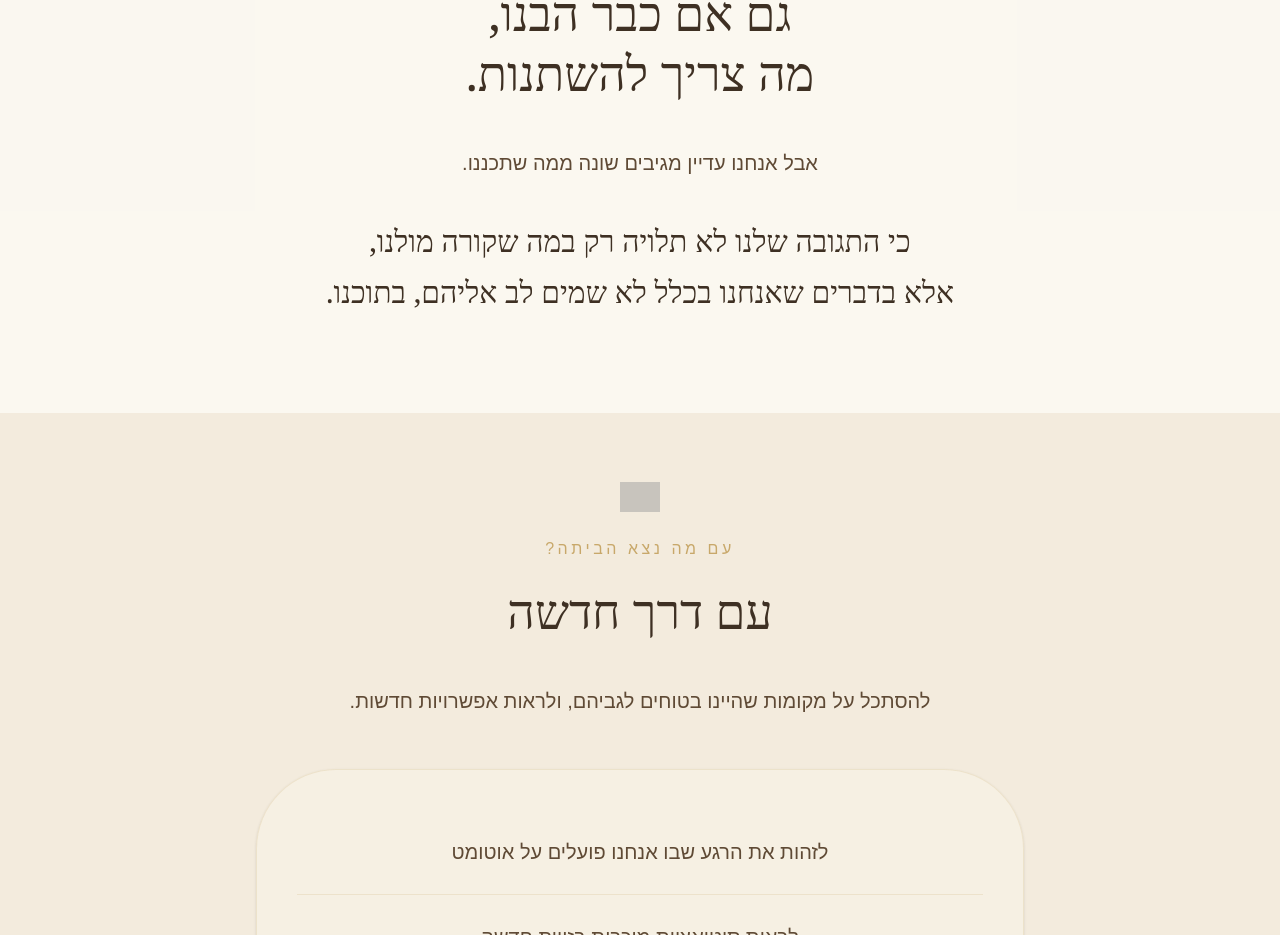
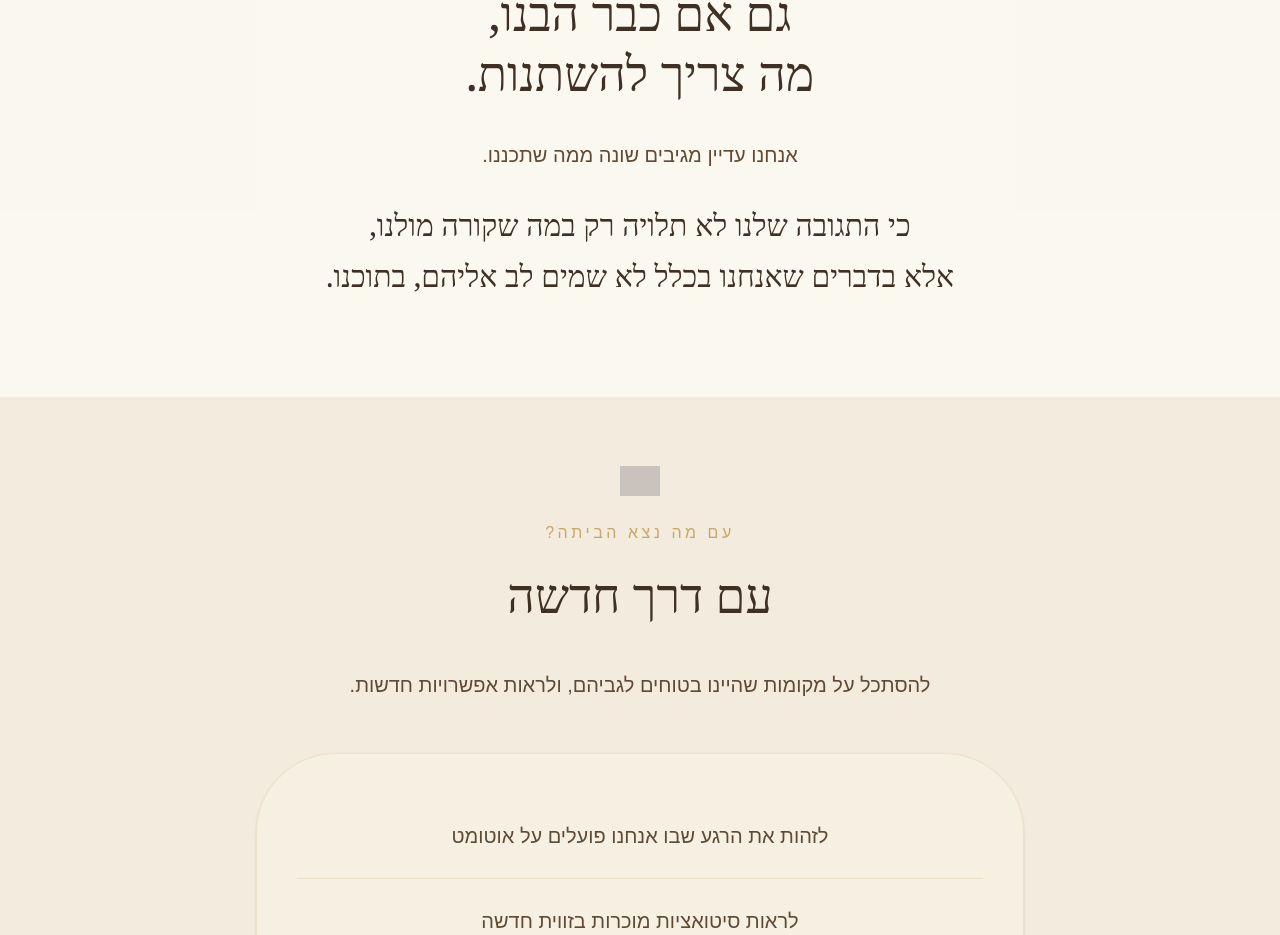
Before and after one commit to shahar27/shahar-landing, a Next.js app: page /defense-patterns-evening in a window 1280 px wide. Shown: the part 6648-7583 px from the top of the page. Built offline with nearby package versions, Linux system fonts and the light colour scheme; grey boxes are pictures that could not be loaded.

Commit message:
Refine event page design and pricing

```diff
--- a/app/defense-patterns-evening/page.tsx
+++ b/app/defense-patterns-evening/page.tsx
@@ -270,13 +270,13 @@ export default function DefensePatternsEveningPage() {
             מה צריך להשתנות.
           </h2>
 
-          <div className="mt-10 text-xl leading-10 text-[#5F4A35] space-y-6">
+          <div className="mt-8 text-xl leading-10 text-[#5F4A35] space-y-6">
 
             <p>
-              אבל אנחנו עדיין מגיבים שונה ממה שתכננו.
+               אנחנו עדיין מגיבים שונה ממה שתכננו.
             </p>
 
-            <p className="mt-8 text-2xl md:text-3xl font-serif text-[#3E3023] leading-[1.7]">
+            <p className="mt-6 text-2xl md:text-3xl font-serif text-[#3E3023] leading-[1.7]">
               כי התגובה שלנו לא תלויה רק במה שקורה מולנו,
               <br />
               אלא בדברים שאנחנו בכלל לא שמים לב אליהם, בתוכנו.
```
